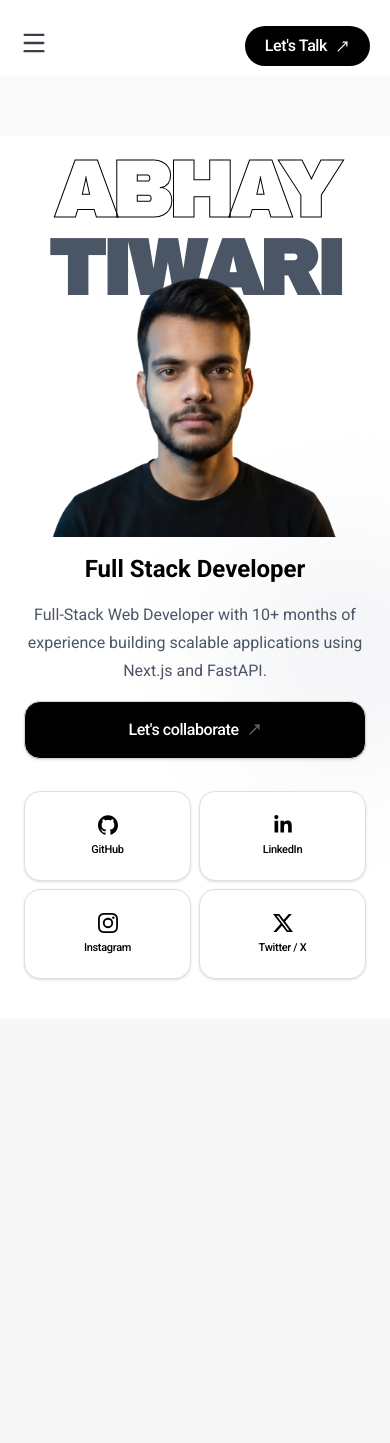
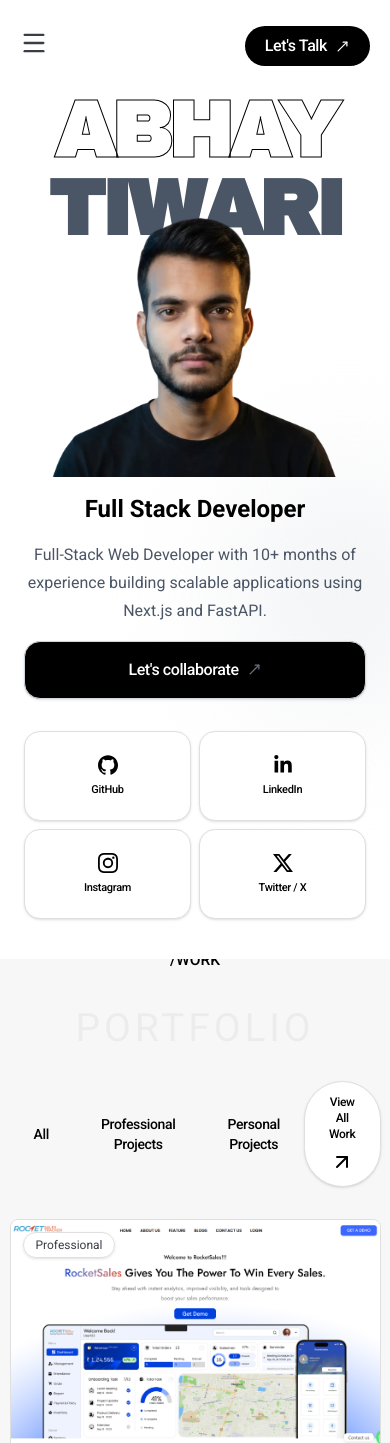
Before and after one commit to abhaytiwariii/my-portfolio, a Next.js app: page / in a window 390 px wide. Shown: the top 1443 px of the page. Before the commit the page ends 1019 px from the top, so only its background shows below. Built offline with nearby package versions, Linux system fonts and the light colour scheme.

Commit message:
feat: add ProjectCard and Work components with filtering functionality and update styles

```diff
--- a/app/globals.css
+++ b/app/globals.css
@@ -14,6 +14,10 @@
   /* Mapping to Next.js defaults */
   --background: var(--light-gray);
   --foreground: var(--dark-slate);
+
+  --foreground-strong: #282828;
+  --foreground-muted: #929aab;
+  --surface-muted: #eeeeee;
 }
 
 @theme inline {
@@ -23,6 +27,7 @@
   --color-foreground: var(--foreground);
 
   --color-secondary: var(--dusty-blue);
+  --color-strong: var(--foreground-strong);
   --color-accent: var(--soft-silver);
   --color-surface: var(--white);
 
--- a/app/page.tsx
+++ b/app/page.tsx
@@ -7,10 +7,10 @@ import Footer from "@/components/Contact";
 
 export default function Home() {
   return (
-    <div className="bg-zinc-50 font-sans pt-15">
+    <div className="bg-zinc-50 font-sans">
       <HeroSection />
-      {/* <Work />
-      <Experience />
+      <Work />
+      {/* <Experience />
       <Skills />
       <Services />
       <Footer /> */}
--- /dev/null
+++ b/components/ProjectCard.tsx
@@ -0,0 +1,135 @@
+import projects, { Project } from "./data/projects";
+import Image from "next/image";
+import Link from "next/link";
+
+export function ProjectCard({ project }: { project: Project }) {
+  return (
+    <article
+      className="
+        group relative overflow-hidden rounded-lg
+        border border-border bg-surface
+        transition-all duration-300
+        hover:-translate-y-1 hover:shadow-lg
+      "
+    >
+      {/* Project Image */}
+      <div className="relative overflow-hidden bg-accent">
+        <Image
+          src={project.img}
+          alt={project.title}
+          className="
+            aspect-16/10 w-full
+            object-cover object-top
+            transition-all duration-500
+            group-hover:scale-[1.03]
+            group-hover:brightness-90
+          "
+        />
+
+        {/* Open Project */}
+        {project.link && (
+          <Link
+            href={project.link}
+            target="_blank"
+            rel="noopener noreferrer"
+            aria-label={`View ${project.title}`}
+            className="
+              absolute left-1/2 top-1/2 z-10
+              flex h-11 w-11
+              -translate-x-1/2 -translate-y-1/2
+              items-center justify-center
+              rounded-full
+              bg-surface text-foreground
+              text-xl font-bold
+              shadow-md
+              opacity-0
+              scale-90
+              transition-all duration-300
+              group-hover:scale-100
+              group-hover:opacity-100
+              hover:bg-accent hover:shadow-lg
+              focus-visible:scale-100
+              focus-visible:opacity-100
+              focus-visible:outline-none
+              focus-visible:ring-2
+              focus-visible:ring-gray
+            "
+          >
+            ↗
+          </Link>
+        )}
+
+        {/* Project Type */}
+        {project.type && (
+          <span
+            className="
+              absolute left-3 top-3
+              rounded-full
+              border border-border
+              bg-surface/95
+              px-3 py-1
+              text-xs text-foreground
+              shadow-sm
+              backdrop-blur-sm
+            "
+          >
+            {project.type}
+          </span>
+        )}
+      </div>
+
+      {/* Content */}
+      <div className="p-5">
+        <div className="mb-2 flex items-center justify-between">
+          <span className="text-xs uppercase tracking-wider text-dusty">
+            Project
+          </span>
+
+          <span className="text-xs text-dusty">
+            #{String(project.id).padStart(2, "0")}
+          </span>
+        </div>
+
+        <h3 className="text-xl font-medium tracking-tight text-foreground">
+          {project.title}
+        </h3>
+
+        <p className="mt-2 line-clamp-2 text-sm leading-relaxed text-secondary">
+          {project.description}
+        </p>
+
+        {/* Technologies */}
+        {project.tags && project.tags?.length > 0 && (
+          <div className="mt-5 flex flex-wrap gap-2">
+            {project.tags.map((tag) => (
+              <span
+                key={tag}
+                className="
+                  rounded-full
+                  border border-border
+                  bg-accent/40
+                  px-3 py-1.5
+                  text-xs text-foreground
+                  transition-colors duration-200
+                  group-hover:border-dusty
+                "
+              >
+                {tag}
+              </span>
+            ))}
+          </div>
+        )}
+      </div>
+    </article>
+  );
+}
+
+export function ProjectList({ projects }: { projects: Project[] }) {
+  return (
+    <div className="grid grid-cols-1 gap-6 md:grid-cols-2 lg:gap-8">
+      {projects.map((project) => (
+        <ProjectCard key={project.id} project={project} />
+      ))}
+    </div>
+  );
+}
--- a/components/Work.tsx
+++ b/components/Work.tsx
@@ -1,7 +1,82 @@
+"use client";
+
+import { ArrowUpRight } from "lucide-react";
+import Button from "./ui/Button";
+import Link from "next/link";
+import { ProjectList } from "./ProjectCard";
+import projects, { Project } from "./data/projects";
+import { useState } from "react";
+
 export default function Work() {
+  const [filter, setFilter] = useState<Project["type"] | "all">("Professional");
+
+  const filterProjectsByType = (type: Project["type"] | "all") => {
+    const filteredProjects =
+      type === "all"
+        ? projects
+        : projects.filter((project) => project.type === type);
+
+    return filteredProjects;
+  };
+
   return (
-    <section id="work" className="w-screen h-screen bg-red-300">
-      <h2>Selected Work</h2>
+    <section
+      id="work"
+      className="flex w-full justify-center items-center overflow-hidden bg-background pt-10 pb-10 md:pt-20 md:pb-20"
+    >
+      <div className="mx-auto max-w-7xl px-6 md:px-8 lg:px-10 flex flex-col justify-center items-center">
+        <div className="flex justify-center items-center flex-col relative">
+          <div className="opacity-5 tracking-widest uppercase text-[10vw]">
+            Portfolio
+          </div>
+          <h2 className="relative -top-27 text-[4vw] text-black font-medium">
+            /WORK
+          </h2>
+        </div>
+        <div className="flex justify-center flex-col">
+          <div className="flex justify-between items-center">
+            <div className="flex gap-1 justify-between items-center">
+              <Button
+                variant="ghost"
+                className="text-black"
+                onClick={() => setFilter("all")}
+              >
+                All
+              </Button>
+
+              <Button
+                variant="ghost"
+                className="text-black"
+                onClick={() => setFilter("Professional")}
+              >
+                Professional Projects
+              </Button>
+              <Button
+                variant="ghost"
+                className="text-black"
+                onClick={() => setFilter("Personal")}
+              >
+                Personal Projects
+              </Button>
+            </div>
+            <Link
+              href="https://github.com/abhaytiwariii"
+              target="_blank"
+              rel="noopener noreferrer"
+            >
+              <Button
+                variant="outline"
+                className="text-black px-6! py-3! rounded-full!"
+              >
+                View All Work <ArrowUpRight rotate={90} />
+              </Button>
+            </Link>
+          </div>
+          <div className="mt-8 flex w-full justify-between gap-4">
+            <ProjectList projects={filterProjectsByType(filter)} />
+          </div>
+        </div>
+      </div>
     </section>
   );
 }
```
Also changed, not shown: public/korde.png.
